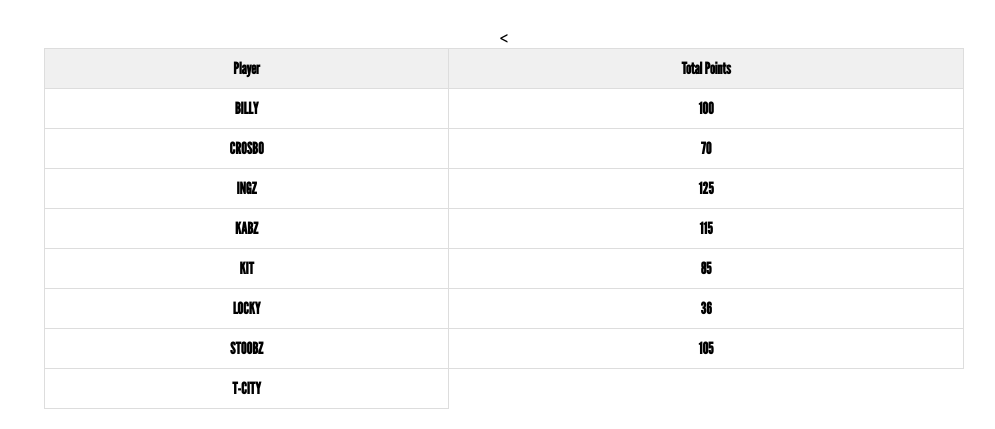
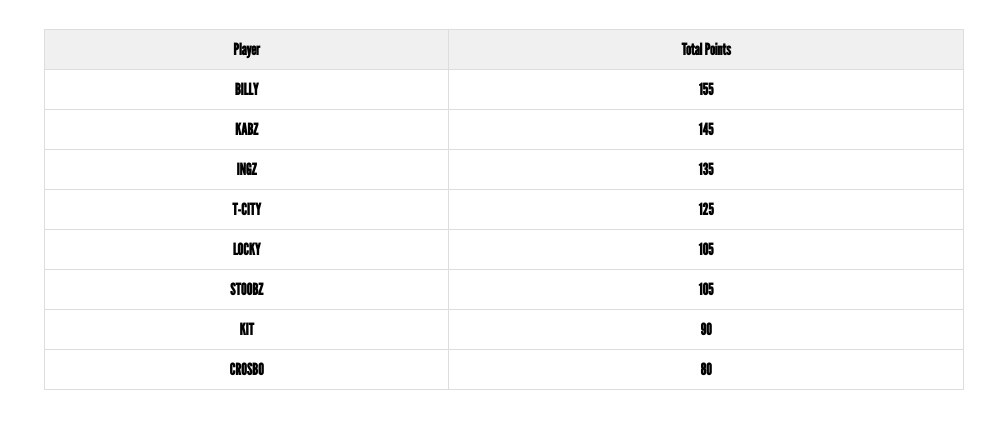
Before and after one commit to Thepick-dev/12g-week-1-test, a plain HTML site: page table.html in a window 1280 px wide. Shown: the part 410-839 px from the top of the page, without its empty margins (148-1143 px from the left). Drawn offline with nearby package versions, Linux system fonts and the light colour scheme.

Commit message:
Update table.html

```diff
--- a/table.html
+++ b/table.html
@@ -64,11 +64,17 @@ th { background:#f0f0f0; }
         </tr>
       </thead>
       <tbody>
-        <tr><td>BILLY</td><td>100</td></tr>
-        <tr><td>CROSBO</td><td>70</td></tr>
-        <tr><td>INGZ</td><td>125</td></tr>
-        <tr><td>KABZ</td><td>115</td></tr>
-        <tr><td>KIT</td><td>85</td></tr>
-        <tr><td>LOCKY</td><td>36</td></tr>
+        <tr><td>BILLY</td><td>155</td></tr>
+        <tr><td>KABZ</td><td>145</td></tr>
+        <tr><td>INGZ</td><td>135</td></tr>
+        <tr><td>T-CITY</td><td>125</td></tr>
+        <tr><td>LOCKY</td><td>105</td></tr>
         <tr><td>STOOBZ</td><td>105</td></tr>
-        <tr><td>T-CITY</td><
+        <tr><td>KIT</td><td>90</td></tr>
+        <tr><td>CROSBO</td><td>80</td></tr>
+      </tbody>
+    </table>
+  </main>
+</div>
+</body>
+</html>
```
